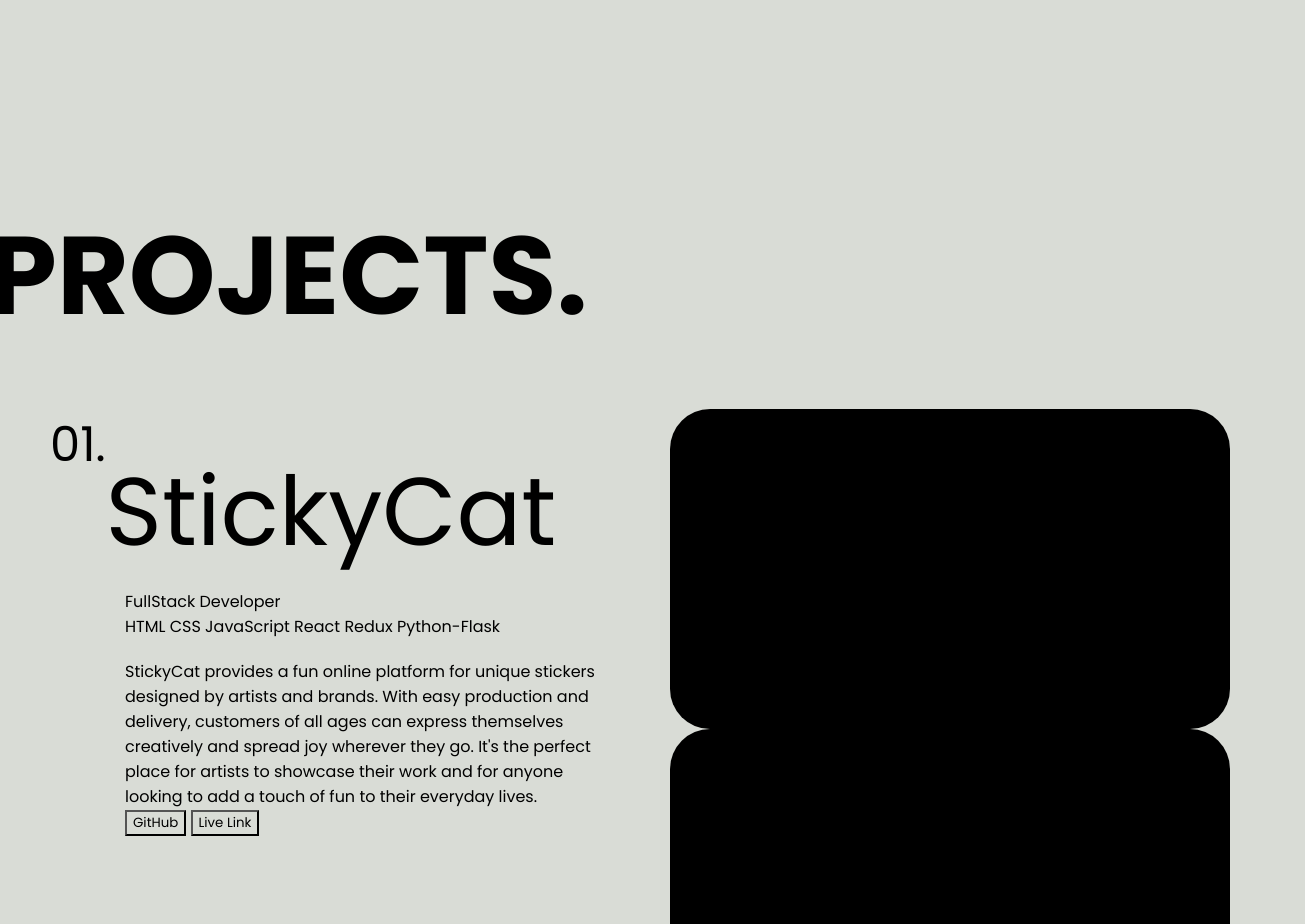
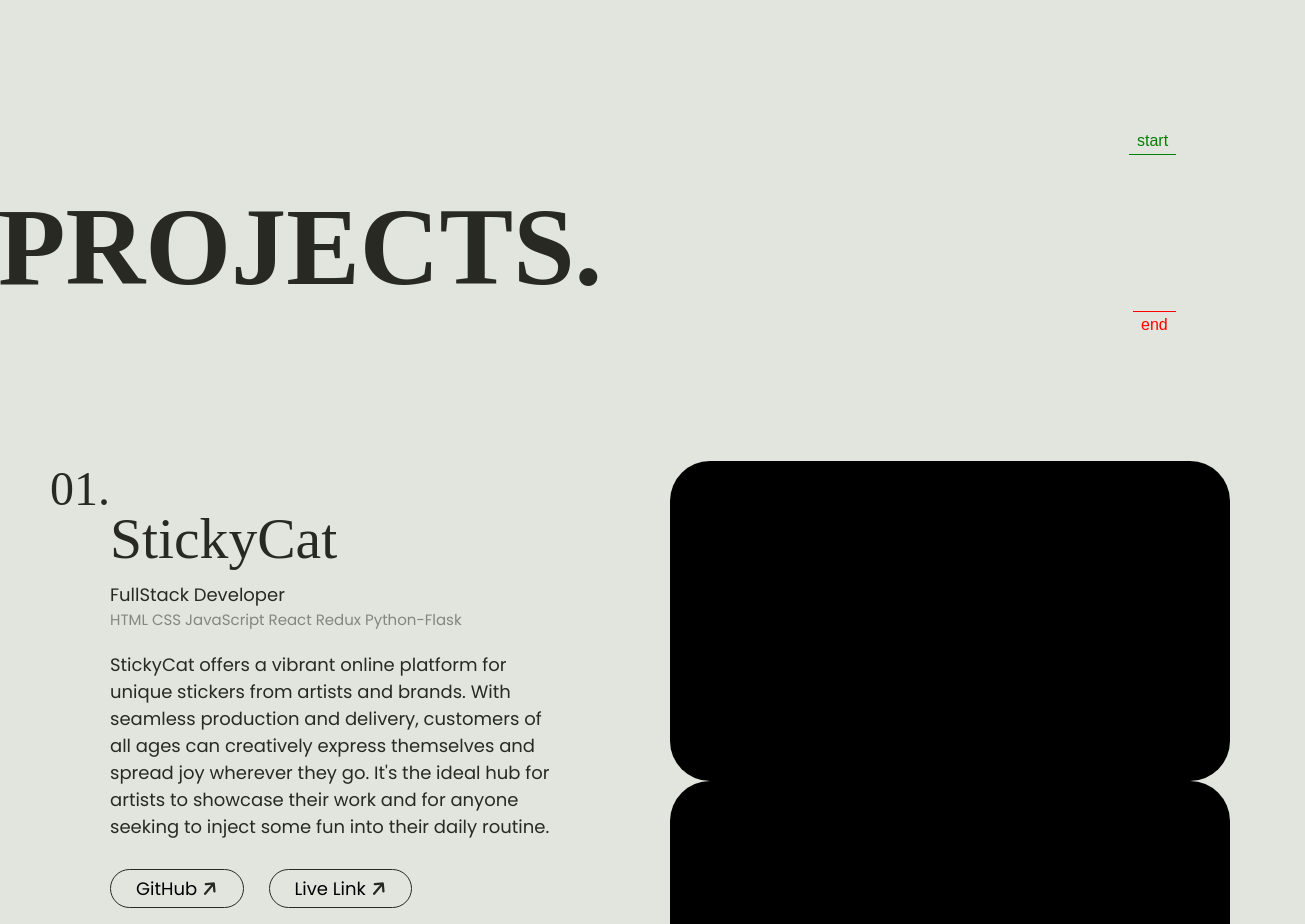
Before and after one commit to anchiingn/anchiingn.github.io, a plain HTML site: page index.html in a window 1280 px wide. Shown: the part 720-1644 px from the top of the page, 1305 px wide, since content can reach past the window. Drawn offline with nearby package versions, Linux system fonts and the light colour scheme.

Commit message:
projects

```diff
--- a/css/about_me.css
+++ b/css/about_me.css
@@ -4,10 +4,13 @@
     position: fixed;
     z-index: 0;
 }
-.title {
+.menu {
     width: fit-content;
     font-size: calc(8vw + 1vh);
     font-weight: bold;
+    font-family: 'Akira Expanded';
+    margin-top: 10px;
+    margin-bottom: 15px;
 }
 
 #about_me .title {
@@ -43,8 +46,9 @@
 }
 
 .aboutme_info div p {
-    font-size: 20px;
+    font-size: 16px;
     animation: fade_left 1s ease-in;
+    text-align: justify;
 }
 
 
--- a/css/main.css
+++ b/css/main.css
@@ -8,15 +8,16 @@
 }
 
 :root {
-    /* --color-white: #e8eddf */
-    --color-white: #d9dcd6
-
+    /* --colors */
+    --color-white: #e1e5de;
+    --color-black: #292924;
 }
 
 * {
     margin: 0;
     font-family: "Poppins", sans-serif;
     background-color: var(--color-white);
+    color: var(--color-black);
 }
 
 a {
--- a/css/nav.css
+++ b/css/nav.css
@@ -8,4 +8,5 @@
     position: sticky;
     top: 0;
     z-index: 1000;
+    border-bottom: 1.5px solid var(--color-black);
 }
--- a/css/projects.css
+++ b/css/projects.css
@@ -6,11 +6,12 @@
     margin-bottom: 30px;
 }
 
-#projects > .title {
-    padding-top: 50px;
-    margin-bottom: 50px;
-    position: relative;
-    left: -12px;
+#projects > .menu {
+    padding-top: 30px;
+    margin-bottom: 150px;
+    position: sticky;
+    top: 50px;
+    margin-left: -2px;
 }
 
 .project_container {
@@ -49,35 +50,53 @@
     display: flex;
 }
 
-.project_name {
+.project_num {
+    font-family: 'Akira Expanded';
+
+}
+
+.project_name > div:first-child{
     position: relative;
     top: 45px;
-    font-size: 2em;
+    font-size: 1.2em;
+    font-family: 'Akira Expanded';
     height: fit-content;
 }
 
-.project_name div {
-    margin: -15px 0;
-}
-
-.project_name > div:nth-child(2) {
-    -webkit-text-stroke: 1px var(--color-white);
-    color: transparent;
-}
-
-.project_name > div:nth-child(3) {
-    -webkit-text-stroke: 1px var(--color-white);
-    color: transparent;
-    opacity: 0.5;
-}
 
 .project-bottom {
     position: relative;
-    top: 65px;
-    left: 75px;
+    top: 55px;
+    font-size: 18px;
+}
+
+.project-bottom > div:nth-child(2) {
+    font-size: 15px;
+    opacity: 0.5;
 }
 
 .project-bottom p {
     margin-top: 20px;
-    width: 30em;
+    width: 25em;
 }
+
+.link_button a {
+    position: relative;
+    top: 35px;
+    padding: 6px 25px;
+    margin-right: 20px;
+    border-radius: 25px;
+    border: 1.5px solid var(--color-black);
+}
+
+
+.link_button a:hover {
+    cursor: pointer;
+    background-color: var(--color-black);
+    color: var(--color-white);
+
+    & i {
+        background-color: transparent;
+        color: white;
+    }
+}
--- a/index.html
+++ b/index.html
@@ -24,7 +24,7 @@
         </div>
     </nav>
     <section id="about_me">
-        <div class="title">
+        <div class="menu">
             ABOUT ME.
         </div>
         <div class="aboutme_info">
@@ -36,7 +36,7 @@
         </div>
     </section>
     <section id="projects">
-        <div class="title">
+        <div class="menu" id="project_menu">
             PROJECTS.
         </div>
 
@@ -47,17 +47,17 @@
                     <div class="project_num">01.</div>
                     <div class="project_name">
                         <div>StickyCat</div>
-                        <!-- <div>StickyCat</div>
-                        <div>StickyCat</div> -->
-                    </div>
-                </div>
+
                         <div class="project-bottom">
                             <div>FullStack Developer</div>
                             <div>HTML CSS JavaScript React Redux Python-Flask</div>
-                    <p>StickyCat provides a fun online platform for unique stickers designed by artists and brands. With easy production and delivery, customers of all ages can express themselves creatively and spread joy wherever they go. It's the perfect place for artists to showcase their work and for anyone looking to add a touch of fun to their everyday lives.</p>
-                    <div>
-                        <button><a href="">GitHub</a></button>
-                        <button><a href="">Live Link</a></button>
+                            <p>StickyCat offers a vibrant online platform for unique stickers from artists and brands. With seamless production and delivery, customers of all ages can creatively express themselves and spread joy wherever they go. It's the ideal hub for artists to showcase their work and for anyone seeking to inject some fun into their daily routine.</p>
+                            <div class="link_button">
+                                <a href="">GitHub <i class="fa-solid fa-arrow-right fa-rotate-by" style="--fa-rotate-angle: 310deg;"></i></a>
+                                <a href="">Live Link <i class="fa-solid fa-arrow-right fa-rotate-by" style="--fa-rotate-angle: 310deg;"></i></a>
+                            </div>
+                        </div>
+
                     </div>
                 </div>
             </div>
@@ -75,17 +75,16 @@
                     <div class="project_num">02.</div>
                     <div class="project_name">
                         <div>Codera</div>
-                        <!-- <div>Codera</div>
-                        <div>Codera</div> -->
-                    </div>
-                </div>
+
                         <div class="project-bottom">
                             <div>FullStack Developer</div>
                             <div>HTML CSS JavaScript React Redux Python-Flask</div>
-                    <p>StickyCat provides a fun online platform for unique stickers designed by artists and brands. With easy production and delivery, customers of all ages can express themselves creatively and spread joy wherever they go. It's the perfect place for artists to showcase their work and for anyone looking to add a touch of fun to their everyday lives.</p>
-                    <div>
-                        <button><a href="">GitHub</a></button>
-                        <button><a href="">Live Link</a></button>
+                            <p>A platform where programmers help each other with coding across various languages and topics. Can't find what you need? Create a new topic, post your question, and get insightful answers from our community.</p>
+                            <div class="link_button">
+                                <a href="">GitHub <i class="fa-solid fa-arrow-right fa-rotate-by" style="--fa-rotate-angle: 310deg;"></i></a>
+                                <a href="">Live Link <i class="fa-solid fa-arrow-right fa-rotate-by" style="--fa-rotate-angle: 310deg;"></i></a>
+                            </div>
+                        </div>
                     </div>
                 </div>
             </div>
--- a/index.js
+++ b/index.js
@@ -10,6 +10,18 @@ gsap.to('.one', {
         start: '65% center',
         end: 'bottom center',
         scrub: true,
+        markers: false
+    }
+})
+
+gsap.to('#project_menu', {
+    duration: 5,
+    opacity:0,
+    scrollTrigger: {
+        trigger: '#project_menu',
+        start: 'top 30%',
+        end: 'bottom 10%',
+        scrub: true,
         markers: true
     }
 })
```
Lines whose indentation alone changed are shown as unchanged.
